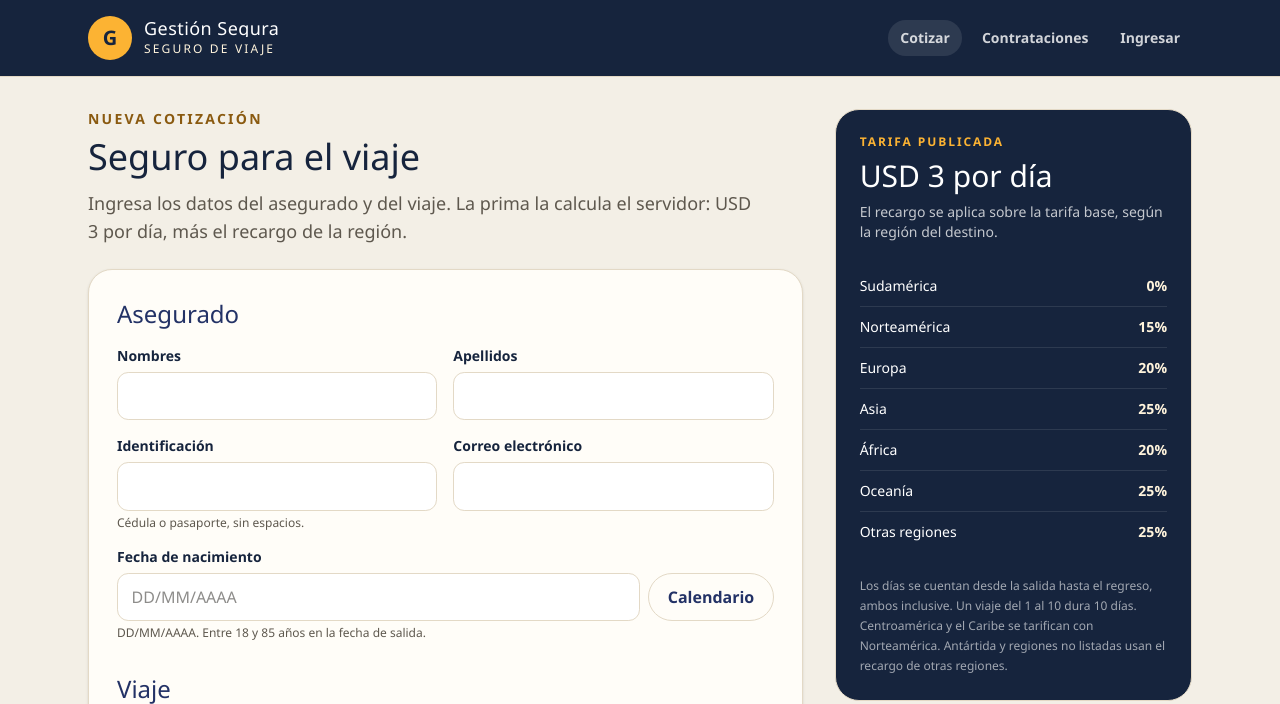
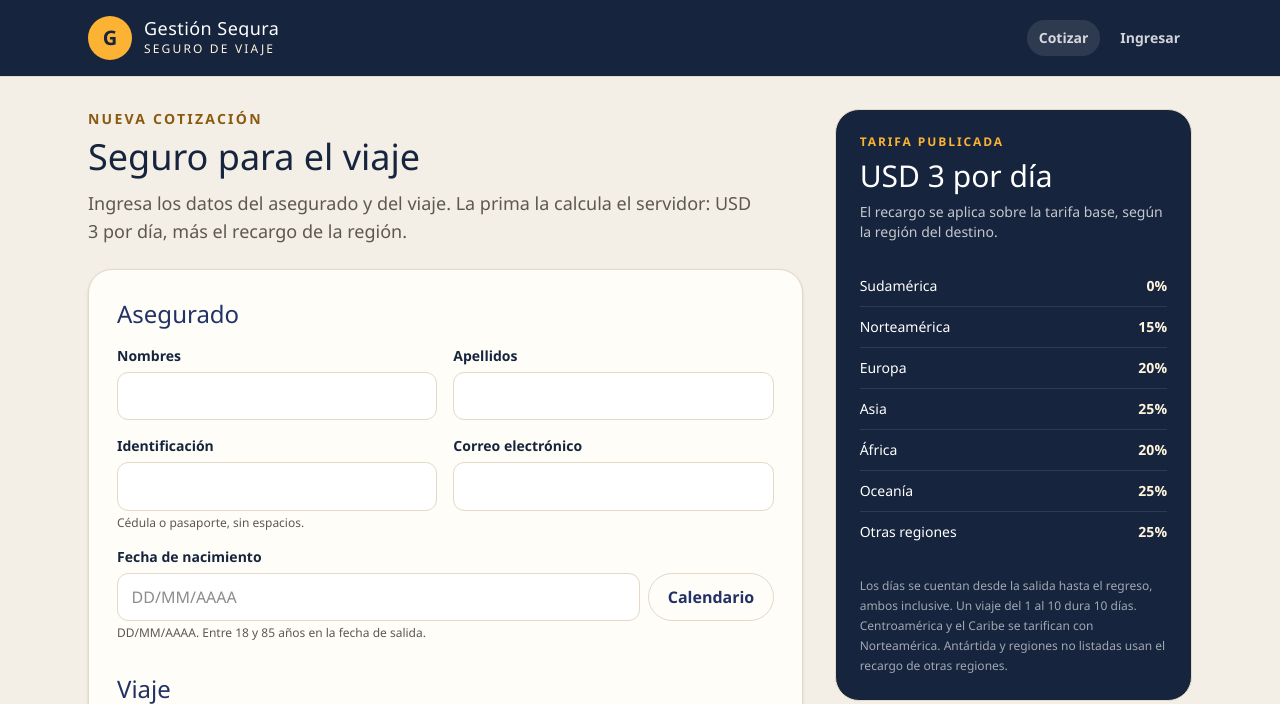
Before and after one commit to yuc96/gestion-segura-cotizador-viaje, a Laravel app: page / in a window 1280 px wide. Shown: the top 704 px of the page. Run offline with Laravel 12, Linux system fonts and the light colour scheme; data comes from the database, SQL or seed files in the repository; data that the repository does not hold is empty; style sheets or scripts are compiled from the project's sources; some web fonts are replaced.

Commit message:
fix: remove the public contrataciones section
The header no longer links to that section. The team list stays behind login.

Co-authored-by: salazar9bg <salazar9bg@gmail.com>

```diff
--- a/resources/js/App.vue
+++ b/resources/js/App.vue
@@ -33,7 +33,7 @@ async function logout() {
                 </RouterLink>
                 <nav class="flex flex-wrap items-center gap-2 text-sm font-semibold">
                     <RouterLink to="/" class="rounded-full px-3 py-2 text-white/80 no-underline" exact-active-class="bg-white/10 text-white">Cotizar</RouterLink>
-                    <RouterLink to="/contrataciones" class="rounded-full px-3 py-2 text-white/80 no-underline" active-class="bg-white/10 text-white">Contrataciones</RouterLink>
+                    <RouterLink v-if="auth.user" to="/listado" class="rounded-full px-3 py-2 text-white/80 no-underline" active-class="bg-white/10 text-white">Listado</RouterLink>
                     <button v-if="auth.user" class="rounded-full px-3 py-2 text-white/80" type="button" @click="logout">Salir</button>
                     <RouterLink v-else to="/ingresar" class="rounded-full px-3 py-2 text-white/80 no-underline" active-class="bg-white/10 text-white">Ingresar</RouterLink>
                 </nav>
--- a/resources/js/router.ts
+++ b/resources/js/router.ts
@@ -14,7 +14,7 @@ const router = createRouter({
         { path: '/', name: 'quote.create', component: QuoteCreate },
         { path: '/cotizaciones/:id', name: 'quote.show', component: QuoteShow, props: true },
         { path: '/ingresar', name: 'login', component: Login },
-        { path: '/contrataciones', name: 'quotes.index', component: QuoteIndex, meta: { requiresAuth: true } },
+        { path: '/listado', name: 'quotes.index', component: QuoteIndex, meta: { requiresAuth: true } },
         { path: '/:pathMatch(.*)*', redirect: '/' },
     ],
 });
--- a/resources/js/views/Login.vue
+++ b/resources/js/views/Login.vue
@@ -21,7 +21,9 @@ function errorFor(key: 'email' | 'password'): string {
 async function submit() {
     try {
         await auth.login(form.email, form.password);
-        const redirect = typeof route.query.redirect === 'string' ? route.query.redirect : '/contrataciones';
+        const redirect = typeof route.query.redirect === 'string' && route.query.redirect.startsWith('/') && !route.query.redirect.startsWith('//')
+            ? route.query.redirect
+            : '/listado';
         await router.push(redirect);
     } catch {
         // El store muestra el error.
--- a/resources/js/views/QuoteIndex.vue
+++ b/resources/js/views/QuoteIndex.vue
@@ -46,7 +46,7 @@ onMounted(load);
     <div class="flex flex-wrap items-end justify-between gap-4">
         <div>
             <p class="text-sm font-semibold uppercase tracking-[0.16em] text-gold-600">Consulta</p>
-            <h1 class="mt-2 font-serif text-4xl text-navy-950">Cotizaciones y contrataciones</h1>
+            <h1 class="mt-2 font-serif text-4xl text-navy-950">Cotizaciones</h1>
             <p class="mt-2 max-w-xl text-sm text-muted">Listado interno. La cotización del cliente sigue siendo pública.</p>
         </div>
         <RouterLink to="/" class="btn btn-primary">Nueva cotización</RouterLink>
```
Also changed, not shown: README.md.
